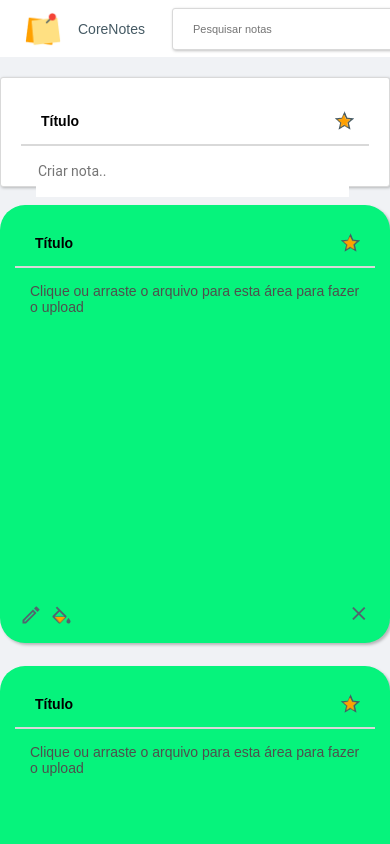
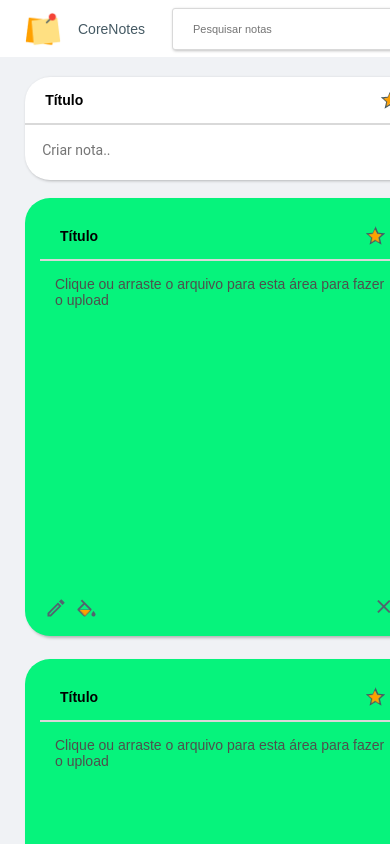
Before and after one commit to Ryanluc7reis/corelabChallenge, a React (Create React App) app: page / in a window 390 px wide. Shown: the top 844 px of the page. Built offline with nearby package versions, Linux system fonts and the light colour scheme.

Commit message:
Responsividade container notes criada

```diff
--- a/src/components/cards/CreateNote.jsx
+++ b/src/components/cards/CreateNote.jsx
@@ -14,9 +14,16 @@ const NoteContainer = styled.div`
   box-shadow: 1px 1px 3px 0px rgba(0, 0, 0, 0.25);
 
 
-  @media (max-width: 500px) {
-    padding: 20px;
+  @media (max-width: 768px) {
+    width: 389.74078369140625px;
+  height: 103.364501953125px;
+  top: 82.0592041015625px;
+  left: 92.96435546875px;
+  border-radius: 25px;
+  border: 1px;
+
   }
+
 `
 
 const TextContainer = styled.div`
--- a/src/components/cards/Notes.jsx
+++ b/src/components/cards/Notes.jsx
@@ -3,6 +3,18 @@ import CreateNote from './CreateNote'
 import TitleNote from '../layout/titlenote/TitleNote'
 import H3 from '../typography/H3'
 import MenuNotes from '../navigations/MenuNotes'
+
+const StyledContainer = styled.div`
+    display: flex;
+    align-items: center;
+    flex-direction: column;
+    @media (max-width:350px) {
+      margin-left: 40px;
+    }
+    @media (max-width:430px) {
+      margin-left: 50px;
+    }
+`
 
 const StyledNote = styled.div`
   width: 390px;
@@ -21,13 +33,17 @@ const StyledNote = styled.div`
 const StyledFlex = styled.div`
   display: flex;
   flex-wrap: wrap;
-  margin: 18px 60px;
+  margin: 18px 65px;
   gap: 23px;
+  @media (max-width: 768px){
+    justify-content: center;
+  }
+
 `
- export default function Notes({ image }){
+ export default function Notes(){
     return(
       <>
-
+        <StyledContainer>
           <CreateNote />
           <StyledFlex>
             <StyledNote>
@@ -51,6 +67,7 @@ const StyledFlex = styled.div`
                 <MenuNotes />
             </StyledNote>
           </StyledFlex>
+        </StyledContainer>
 
       </>
     )
--- a/src/components/container/Container.jsx
+++ b/src/components/container/Container.jsx
@@ -1,12 +1,15 @@
 import styled from 'styled-components'
 
 const StyledContainer = styled.div`
-  display: flex;
-  justify-content: center;
-  align-items: center;
-  flex-wrap: wrap;
   margin: 0 auto;
   width: 100%;
+  @media (max-width: 380px){
+    margin-left: 20px;
+  }
+  @media (max-width: 362px){
+    margin-left: 60px;
+  }
+
 `
 
 const Container = ({ children }) => <StyledContainer>{ children }</StyledContainer>
--- a/src/components/form/inputs/InputSearchNote.jsx
+++ b/src/components/form/inputs/InputSearchNote.jsx
@@ -25,6 +25,12 @@ const StyledInput = styled.input`
     align-items: center;
     background-position: right 1em bottom 10px;
 }
+@media (max-width: 428px){
+    width: 250px;
+    padding: 20px;
+    align-items: center;
+    background-position: right 1em bottom 10px;
+}
 
 `
 
--- a/src/components/form/inputs/TextArea.jsx
+++ b/src/components/form/inputs/TextArea.jsx
@@ -6,6 +6,5 @@ const Textarea = styled.textarea`
   border: 0;
   font-family: 'Roboto', sans-serif;
   font-size: 14px;
-
 `
 export default Textarea
--- a/src/components/layout/navbar/Navbar.jsx
+++ b/src/components/layout/navbar/Navbar.jsx
@@ -11,9 +11,7 @@ const StyledNav = styled.div`
   width: 100%;
   background-color: ${props => props.theme.white};
   gap: 24px;
-  @media (min-width: 1440px){
-    width: 100%;
-}
+
 @media (max-width: 535px){
     width: 105%;
 }
@@ -21,7 +19,7 @@ const StyledNav = styled.div`
     width: 115%;
 }
 @media (max-width: 435px){
-    width: 130%;
+    width: 120%;
 }
 @media (max-width: 412px){
     width: 510px;
```
Lines whose indentation alone changed are shown as unchanged.
